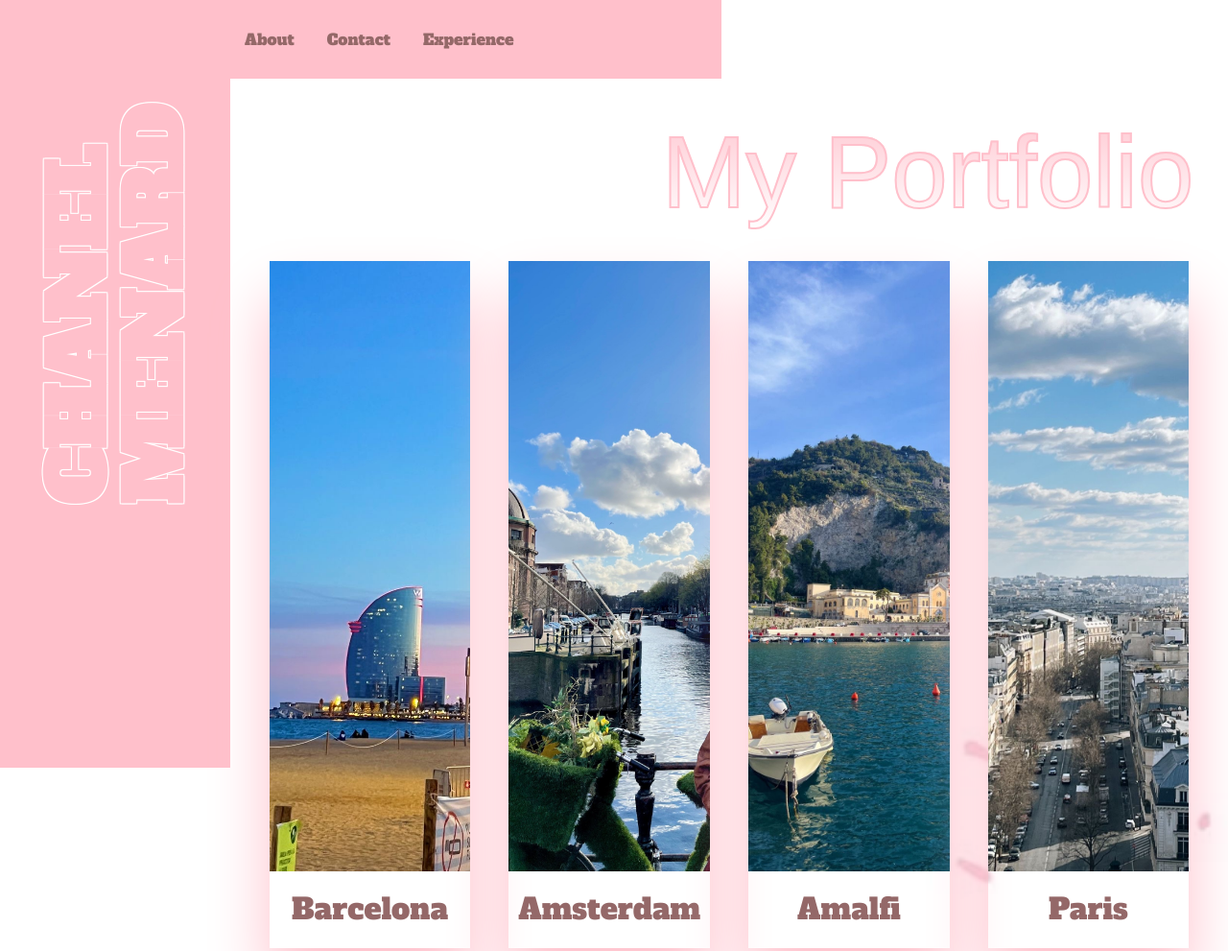
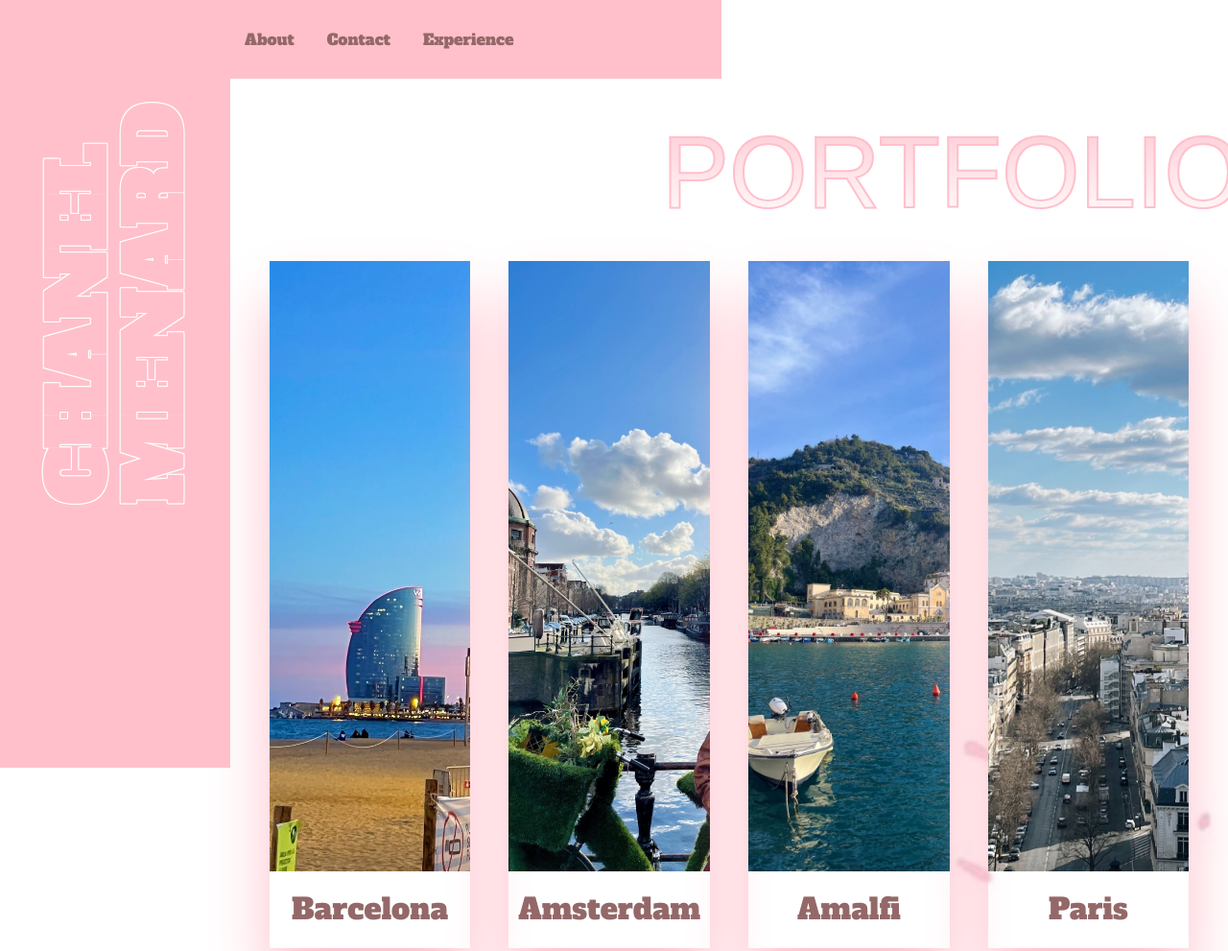
Before and after one commit to cmm560/cmm560.github.io, a website: page index.html in a window 1280 px wide. Shown: the top 991 px of the page at 96% size. Drawn offline with Linux system fonts and the light colour scheme; a web font is replaced by a local one.

Commit message:
changed words

```diff
--- a/index.html
+++ b/index.html
@@ -38,7 +38,7 @@
         <a href="#experience">Experience</a>
       </nav>
 
-      <h3>My Portfolio</h3>
+      <h3>PORTFOLIO</h3>
       <div class="container">
         <div class="box">
           <img src="img/IMG_5064.JPG" />
```
